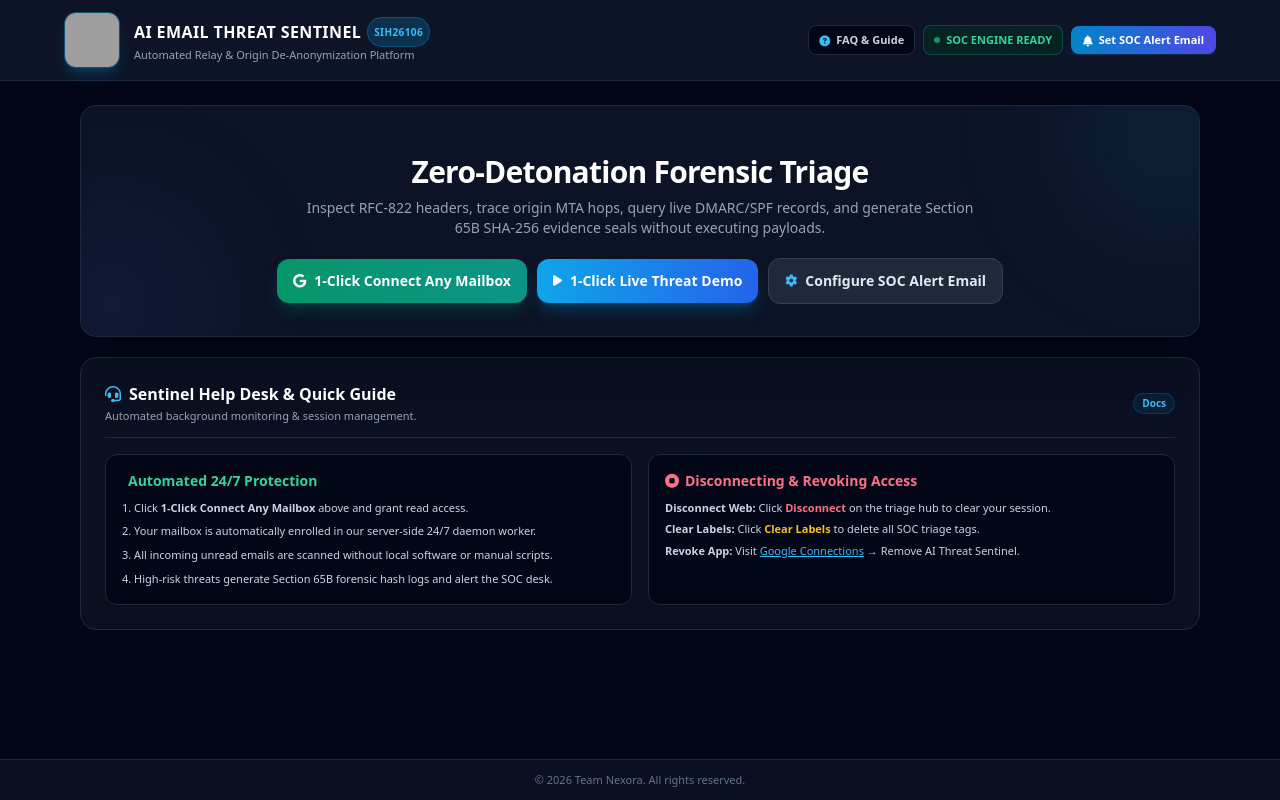
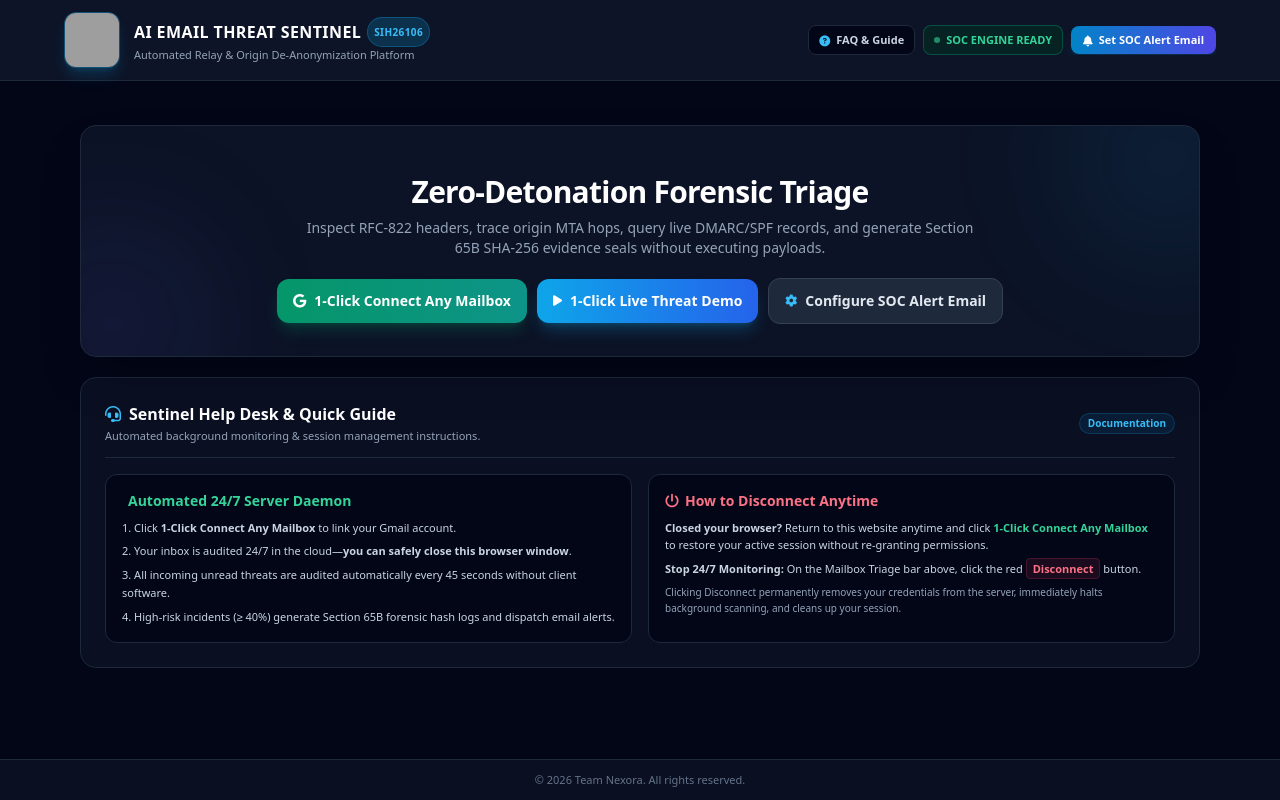
Before and after one commit to iszubairkhan/AIEmailThreat, a Flask app: page / in a window 1280 px wide. Run offline with Flask 3, Linux system fonts and the light colour scheme; data that the repository does not hold is empty; some libraries are stand-ins or nearby versions; grey boxes are pictures that could not be loaded.

Commit message:
Update index.html

```diff
--- a/templates/index.html
+++ b/templates/index.html
@@ -56,6 +56,9 @@
   <!-- Main Container -->
   <main class="w-full max-w-6xl mx-auto px-3 sm:px-4 py-6 flex-grow space-y-5">
 
+    <!-- Disconnect / Status Notification Banner -->
+    <div id="statusAlertBanner" class="hidden p-3.5 rounded-xl border flex items-center justify-between text-xs font-semibold shadow-lg transition duration-200"></div>
+
     <!-- Hero Card -->
     <div class="bg-slate-900/80 border border-slate-800 rounded-2xl p-5 sm:p-8 shadow-2xl relative overflow-hidden text-center space-y-4">
       <div class="absolute -right-16 -top-16 w-48 h-48 bg-sky-500/10 rounded-full blur-3xl pointer-events-none"></div>
@@ -88,7 +91,8 @@
       <!-- Session Bar -->
       <div class="flex flex-col sm:flex-row items-start sm:items-center justify-between gap-2.5 bg-slate-950 p-3 rounded-xl border border-slate-800">
         <div class="flex items-center gap-2 text-xs text-slate-300 font-semibold">
-          <span class="w-2 h-2 rounded-full bg-emerald-400 flex-shrink-0 animate-pulse-slow"></span> Active 24/7 Mailbox Connected
+          <span class="w-2 h-2 rounded-full bg-emerald-400 flex-shrink-0 animate-pulse-slow"></span>
+          <span>Active 24/7 Mailbox: <strong id="connectedUserBadge" class="text-sky-400 font-mono">Connected</strong></span>
         </div>
         <div class="flex items-center gap-2 w-full sm:w-auto overflow-x-auto pb-1 sm:pb-0">
           <button onclick="refreshInboxFeed()" id="refreshInboxBtn" class="flex-1 sm:flex-none text-center bg-sky-600/20 hover:bg-sky-600 text-sky-300 hover:text-white text-[11px] font-semibold px-3 py-1.5 rounded-lg border border-sky-500/30 transition flex items-center justify-center gap-1.5 whitespace-nowrap">
@@ -98,7 +102,7 @@
             <i class="fa-solid fa-broom text-amber-400"></i> Clear Labels
           </button>
           <a href="/auth/logout" class="flex-1 sm:flex-none text-center bg-rose-600/20 hover:bg-rose-600 text-rose-300 hover:text-white text-[11px] font-bold px-3 py-1.5 rounded-lg border border-rose-500/30 transition flex items-center justify-center gap-1.5 whitespace-nowrap">
-            <i class="fa-solid fa-right-from-bracket"></i> Disconnect
+            <i class="fa-solid fa-power-off"></i> Disconnect
           </a>
         </div>
       </div>
@@ -229,34 +233,34 @@
           <h3 class="text-sm sm:text-base font-bold text-white flex items-center gap-2">
             <i class="fa-solid fa-headset text-sky-400"></i> Sentinel Help Desk &amp; Quick Guide
           </h3>
-          <p class="text-[11px] text-slate-400 mt-0.5">Automated background monitoring &amp; session management.</p>
+          <p class="text-[11px] text-slate-400 mt-0.5">Automated background monitoring &amp; session management instructions.</p>
         </div>
         <span class="text-[10px] bg-sky-500/10 text-sky-400 border border-sky-500/20 px-2 py-0.5 rounded-full font-bold">
-          Docs
+          Documentation
         </span>
       </div>
 
       <div class="grid grid-cols-1 md:grid-cols-2 gap-4">
         <div class="bg-slate-950 p-4 rounded-xl border border-slate-800 space-y-2">
           <h4 class="text-xs sm:text-sm font-bold text-emerald-400 flex items-center gap-1.5">
-            <i class="fa-solid fa-shield-check"></i> Automated 24/7 Protection
+            <i class="fa-solid fa-shield-check"></i> Automated 24/7 Server Daemon
           </h4>
           <ol class="text-[11px] text-slate-300 space-y-1.5 list-decimal list-inside leading-relaxed">
-            <li>Click <strong>1-Click Connect Any Mailbox</strong> above and grant read access.</li>
-            <li>Your mailbox is automatically enrolled in our server-side 24/7 daemon worker.</li>
-            <li>All incoming unread emails are scanned without local software or manual scripts.</li>
-            <li>High-risk threats generate Section 65B forensic hash logs and alert the SOC desk.</li>
+            <li>Click <strong>1-Click Connect Any Mailbox</strong> to link your Gmail account.</li>
+            <li>Your inbox is audited 24/7 in the cloud—<strong>you can safely close this browser window</strong>.</li>
+            <li>All incoming unread threats are audited automatically every 45 seconds without client software.</li>
+            <li>High-risk incidents (&ge; 40%) generate Section 65B forensic hash logs and dispatch email alerts.</li>
           </ol>
         </div>
 
         <div class="bg-slate-950 p-4 rounded-xl border border-slate-800 space-y-2">
           <h4 class="text-xs sm:text-sm font-bold text-rose-400 flex items-center gap-1.5">
-            <i class="fa-solid fa-circle-stop"></i> Disconnecting &amp; Revoking Access
+            <i class="fa-solid fa-power-off"></i> How to Disconnect Anytime
           </h4>
-          <div class="space-y-1 text-[11px] text-slate-300 leading-relaxed">
-            <p><strong>Disconnect Web:</strong> Click <span class="text-rose-400 font-semibold">Disconnect</span> on the triage hub to clear your session.</p>
-            <p><strong>Clear Labels:</strong> Click <span class="text-amber-400 font-semibold">Clear Labels</span> to delete all SOC triage tags.</p>
-            <p><strong>Revoke App:</strong> Visit <a href="https://myaccount.google.com/connections" target="_blank" class="text-sky-400 underline">Google Connections</a> &rarr; Remove AI Threat Sentinel.</p>
+          <div class="space-y-1.5 text-[11px] text-slate-300 leading-relaxed">
+            <p><strong>Closed your browser?</strong> Return to this website anytime and click <span class="text-emerald-400 font-semibold">1-Click Connect Any Mailbox</span> to restore your active session without re-granting permissions.</p>
+            <p><strong>Stop 24/7 Monitoring:</strong> On the Mailbox Triage bar above, click the red <span class="text-rose-400 font-bold px-1.5 py-0.5 rounded bg-rose-500/10 border border-rose-500/20">Disconnect</span> button.</p>
+            <p class="text-slate-400 text-[10px]">Clicking Disconnect permanently removes your credentials from the server, immediately halts background scanning, and cleans up your session.</p>
           </div>
         </div>
       </div>
@@ -396,6 +400,25 @@
       const yearEl = document.getElementById('currentYear');
       if (yearEl) yearEl.innerText = new Date().getFullYear();
 
+      const urlParams = new URLSearchParams(window.location.search);
+      const caseId = urlParams.get('case');
+      const view = urlParams.get('view');
+      const statusParam = urlParams.get('status');
+
+      // 1. Show Disconnection Banner if returned from /auth/logout
+      if (statusParam === 'disconnected') {
+        const banner = document.getElementById('statusAlertBanner');
+        banner.className = "p-3.5 rounded-xl border border-rose-500/30 bg-rose-500/10 text-rose-300 flex items-center justify-between text-xs font-semibold shadow-lg";
+        banner.innerHTML = `
+          <div class="flex items-center gap-2">
+            <i class="fa-solid fa-circle-check text-rose-400 text-sm"></i>
+            <span><strong>24/7 Monitoring Stopped:</strong> Your mailbox has been unlinked and background daemon monitoring is completely paused.</span>
+          </div>
+          <button onclick="this.parentElement.remove()" class="text-rose-400 hover:text-white px-2 py-0.5 text-base">&times;</button>
+        `;
+        banner.classList.remove('hidden');
+      }
+
       fetch('/api/get_soc_alert_email')
         .then(res => res.json())
         .then(data => {
@@ -403,18 +426,27 @@
             connectedSessionEmail = data.soc_email;
             const input = document.getElementById('customSocEmail');
             if (input) input.value = data.soc_email;
+            const badge = document.getElementById('connectedUserBadge');
+            if (badge) badge.innerText = data.soc_email;
           }
         })
         .catch(() => {});
 
-      const urlParams = new URLSearchParams(window.location.search);
-      const caseId = urlParams.get('case');
-      const view = urlParams.get('view');
-
+      // 2. Automatically restore inbox view if requested or if active session exists
       if (view === 'inbox_select') {
         loadInboxSelector();
       } else if (caseId) {
         fetchCaseData(caseId);
+      } else {
+        // Probe if session already exists in memory to automatically present the triage hub
+        fetch('/api/get_session_inbox')
+          .then(res => res.json())
+          .then(emails => {
+            if (emails && emails.length > 0) {
+              loadInboxSelector();
+            }
+          })
+          .catch(() => {});
       }
     });
 
@@ -513,7 +545,6 @@
         const isThreat = mail.threat_preview === 'CRITICAL';
         const item = document.createElement('div');
 
-        // Single responsive card container
         item.className = `p-4 bg-slate-900/70 hover:bg-slate-800/80 border ${isThreat ? 'border-rose-500/40 shadow-rose-950/20' : 'border-slate-800/80'} rounded-xl transition flex flex-col md:flex-row md:items-center justify-between gap-3 shadow-md`;
 
         item.innerHTML = `
```
